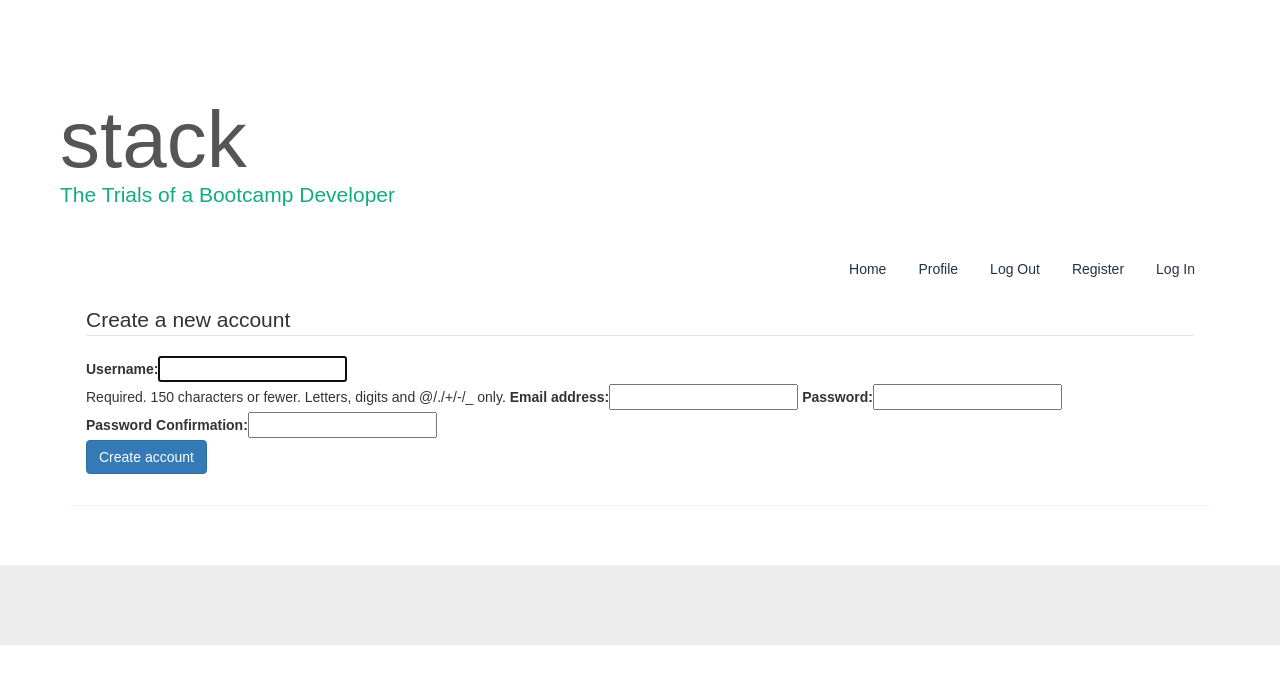
After one commit to nakitamccool/blogsite-using-django, a Django app: template accounts/templates/register.html in a window 1280 px wide. The commit adds this page. Shown: the top 684 px of the page. Run offline with Django 3.2, Linux system fonts and the light colour scheme; the template is opened without the code that fills it: values that come from a table or form of the project are taken from there, others are empty; parts of the project's set-up code (start-up, migrations or seed data) failed here and were passed over; some libraries are stand-ins or nearby versions.

Commit message:
added registration form

```diff
--- a/accounts/forms.py
+++ b/accounts/forms.py
@@ -1,5 +1,34 @@
 from django import forms
+from django.contrib.auth.forms import UserCreationForm
+from django.core.exceptions import ValidationError
+from django.contrib.auth.models import User
 
 class UserLoginForm(forms.Form):
     username_or_email = forms.CharField()
     password = forms.CharField(widget=forms.PasswordInput)
+
+class UserRegistrationForm(UserCreationForm):
+    password1 = forms.CharField(label='Password', widget=forms.PasswordInput )
+    password2 = forms.CharField(label='Password Confirmation', widget=forms.PasswordInput)
+
+    class Meta:
+        model = User
+        fields = ['username', 'email', 'password1', 'password2']
+
+    def clean_password2(self):
+        password1 = self.cleaned_data.get('password1')
+        password2 = self.cleaned_data.get('password2')
+
+        if password1 and password2 and password1 != password2:
+            message = 'Passwords do not match'
+            raise ValidationError(message)
+
+        return password2
+
+    def save(self, commit=True):
+        instance = super(UserRegistrationForm, self).save(commit=False)
+
+        if commit:
+            instance.save()
+
+        return instance
--- /dev/null
+++ b/accounts/templates/register.html
@@ -0,0 +1,12 @@
+{% extends "base.html" %}
+{% load bootstrap_tags %}
+{% block content %}
+    <form role="form" method="post" action="{% url 'register' %}">
+        <legend>Create a new account</legend>
+        {% csrf_token %}
+        {{ form | as_bootstrap }}
+        <div class="form-group">
+            <button type="submit" class="btn btn-primary">Create account</button>
+        </div>
+    </form>
+{% endblock %}
--- a/accounts/urls.py
+++ b/accounts/urls.py
@@ -1,7 +1,8 @@
 from django.conf.urls import url
-from .views import logout, profile, login
+from .views import logout, profile, login, register
 
 urlpatterns = [
+    url(r'^register$', register, name='register'),
     url(r'^logout$', logout, name='logout'),
     url(r'^profile$', profile, name='profile'),
     url(r'^login$', login, name='login'),
--- a/templates/base.html
+++ b/templates/base.html
@@ -21,8 +21,8 @@
             <li><a href="{% url 'index' %}"><i class="fa fa-home"></i> Home</a></li>
                 <li><a href="{% url 'profile' %}"><i class="fa fa-user"></i> Profile</a></li>
                 <li><a href="{% url 'logout' %}"><i class="fa fa-sign-out"></i> Log Out</a></li>
-                <li><a href="#"><i class="fa fa-user-plus"></i> Register</a></li>
-                <li><a href='#'><i class="fa fa-sign-in"></i> Log In</a></li>
+                <li><a href="{% url 'register' %}"><i class="fa fa-user-plus"></i> Register</a></li>
+                <li><a href='{% url 'login' %}?next={% url 'profile' %}'><i class="fa fa-sign-in"></i> Log In</a></li>
         </ul>
    </div>
     <div class="row">
```
Also changed, not shown: accounts/templates/profile.html (+5 -2 lines), accounts/views.py (+25 -1 lines).
